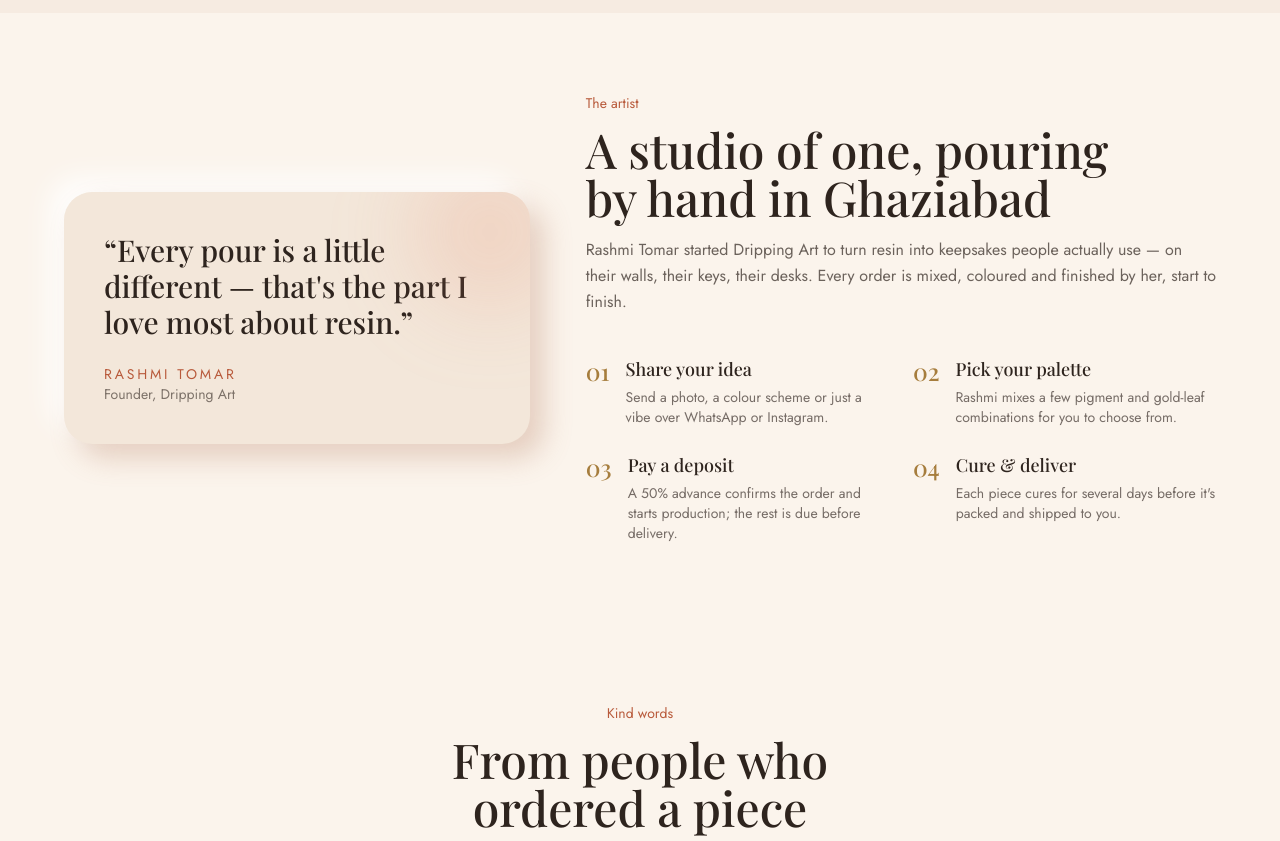
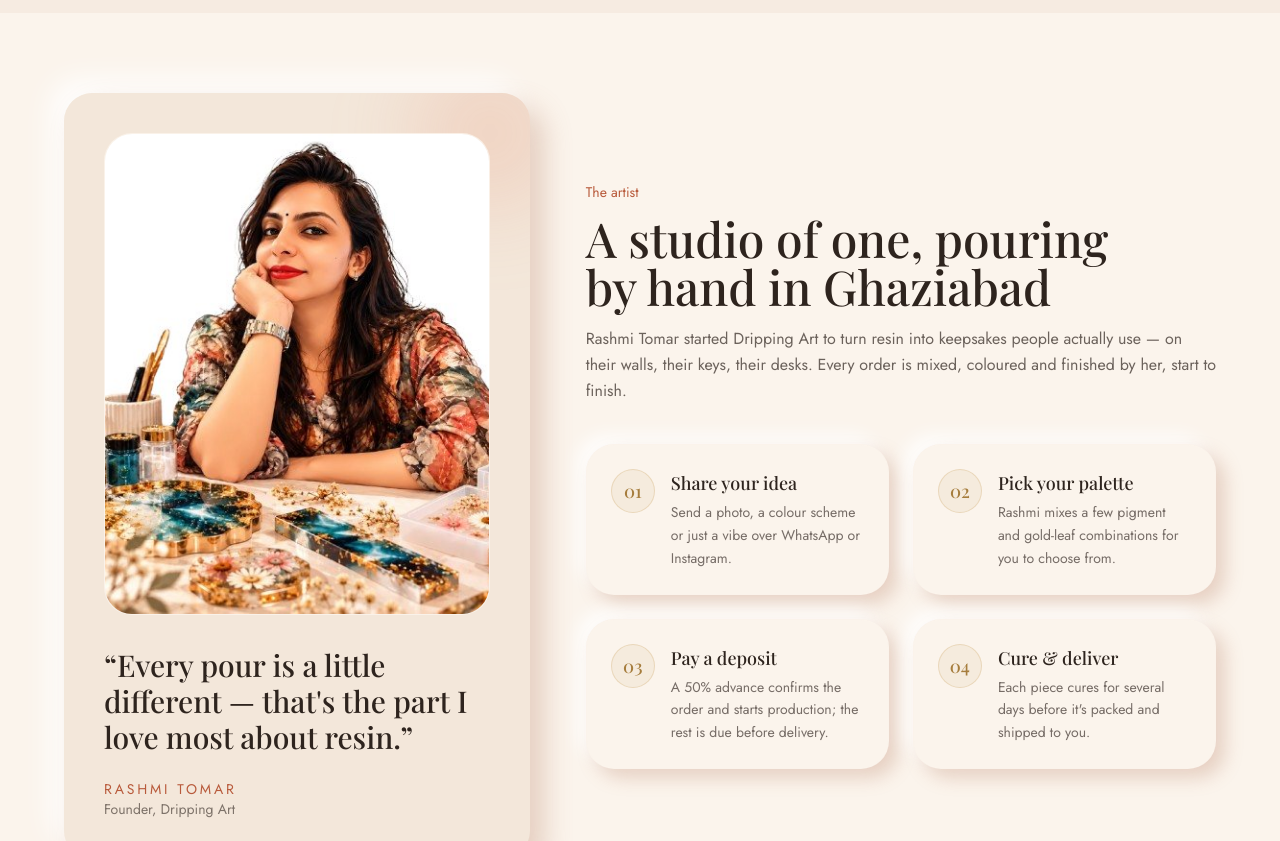
Before and after one commit to Harshmalik017/DrippingArt, a Next.js app: page / in a window 1280 px wide. Shown: the part 2440-3281 px from the top of the page. Built offline with nearby package versions, Linux system fonts and the light colour scheme.

Commit message:
feat: update artist section and process cards

```diff
--- a/components/About.tsx
+++ b/components/About.tsx
@@ -1,3 +1,4 @@
+import Image from "next/image";
 import SectionHeading from "./ui/SectionHeading";
 import ClayCard from "./ui/ClayCard";
 import { siteConfig } from "@/lib/site-config";
@@ -31,7 +32,17 @@
       <div className="mx-auto grid max-w-6xl gap-14 lg:grid-cols-[0.85fr_1.15fr] lg:items-center">
         <ClayCard strong className="relative overflow-hidden p-8 sm:p-10">
           <div className="absolute -right-10 -top-10 h-40 w-40 rounded-full bg-coral/20 blur-2xl" />
-          <p className="font-display text-2xl leading-snug text-ink dark:text-cream sm:text-3xl">
+          <div className="relative aspect-[4/5] overflow-hidden rounded-[28px] border border-cream/70 bg-cream/40 shadow-[var(--clay-shadow-sm)] dark:border-white/5 dark:bg-night-surface/30">
+            <Image
+              src="/images/rashmi-tomar.jpg"
+              alt="Rashmi Tomar, founder of Dripping Art"
+              fill
+              priority
+              sizes="(min-width: 1024px) 360px, (min-width: 640px) 40vw, 90vw"
+              className="object-cover"
+            />
+          </div>
+          <p className="mt-8 font-display text-2xl leading-snug text-ink dark:text-cream sm:text-3xl">
             &ldquo;Every pour is a little different &mdash; that&apos;s the part
             I love most about resin.&rdquo;
           </p>
@@ -50,13 +61,18 @@
 
           <div className="mt-10 grid gap-6 sm:grid-cols-2">
             {steps.map((item) => (
-              <div key={item.step} className="flex gap-4">
-                <span className="font-display text-2xl text-gold-dark dark:text-gold-light">{item.step}</span>
+              <ClayCard
+                key={item.step}
+                className="flex items-start gap-4 border border-cream/70 p-5 shadow-[var(--clay-shadow-sm)] dark:border-white/5 sm:p-6"
+              >
+                <span className="flex h-11 w-11 shrink-0 items-center justify-center rounded-full border border-gold/25 bg-gold/10 font-display text-lg text-gold-dark shadow-[var(--clay-shadow-sm)] dark:border-gold/15 dark:bg-gold/10 dark:text-gold-light">
+                  {item.step}
+                </span>
                 <div>
                   <h3 className="font-display text-lg text-ink dark:text-cream">{item.title}</h3>
-                  <p className="mt-1 font-body text-sm text-ink/65 dark:text-night-soft">{item.text}</p>
+                  <p className="mt-1 font-body text-sm leading-relaxed text-ink/65 dark:text-night-soft">{item.text}</p>
                 </div>
-              </div>
+              </ClayCard>
             ))}
           </div>
         </div>
```
Also changed, not shown: public/images/rashmi-tomar.jpg (added).
